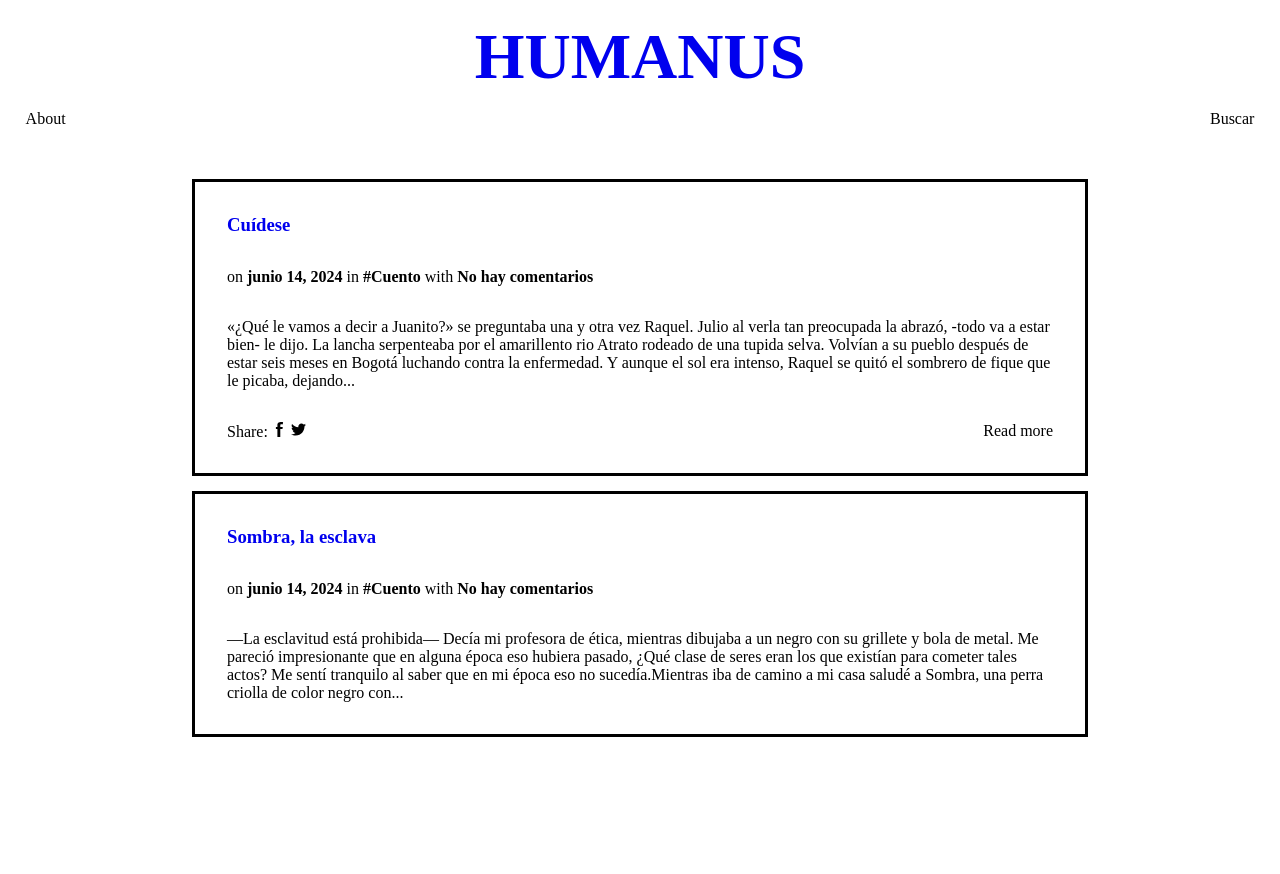
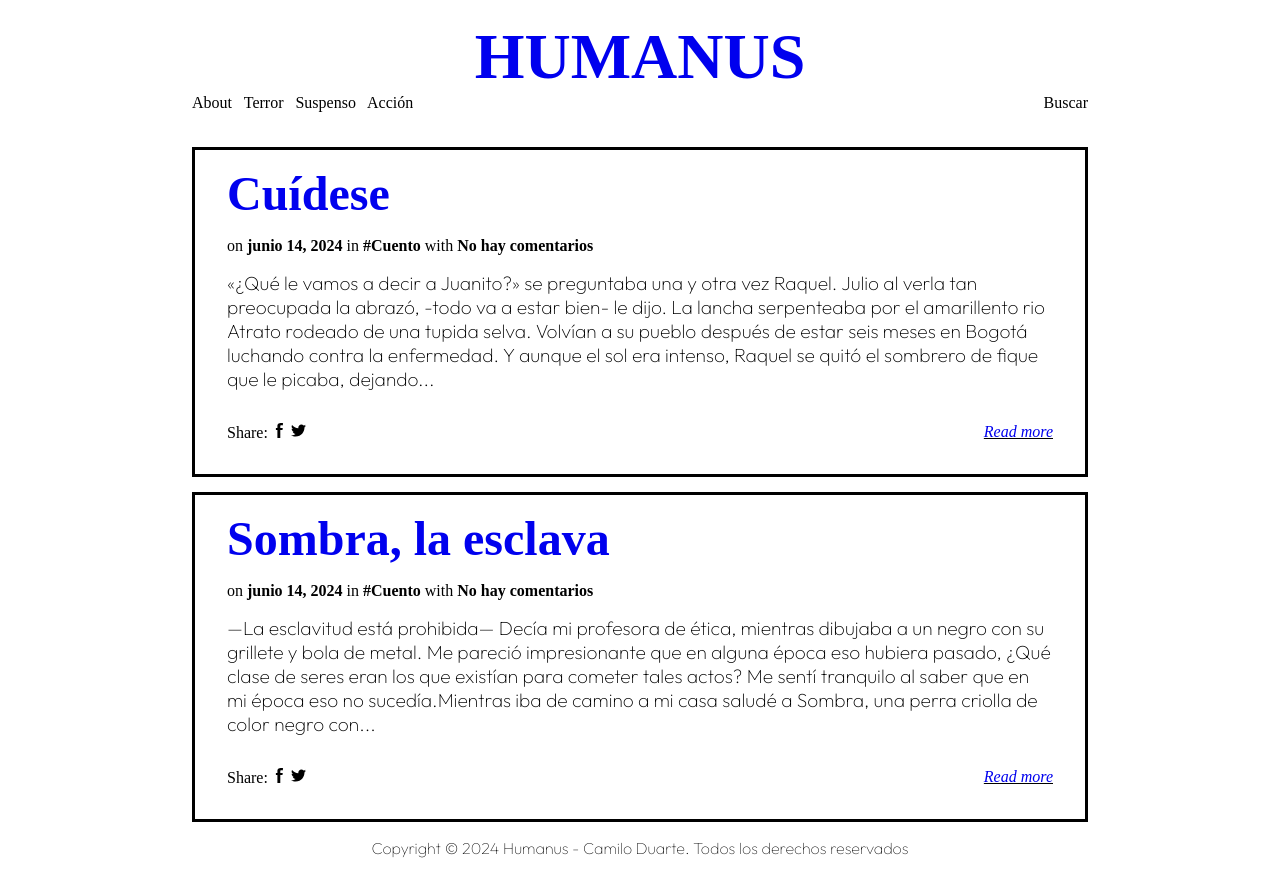
Before and after one commit to CamiloDuarte/MiPrimeraPaginaWeb, a plain HTML site: page index.html in a window 1280 px wide. Before the commit the page ends 800 px from the top, so only its background shows below. Drawn offline with Linux system fonts and the light colour scheme; a web font is replaced by a local one.

Commit message:
dejando listo pagina de inicio

```diff
--- a/css/style.css
+++ b/css/style.css
@@ -1,5 +1,7 @@
 /* Global */
 @import url('https://fonts.googleapis.com/css2?family=Grenze+Gotisch:wght@100..900&display=swap');
+@import url('https://fonts.googleapis.com/css2?family=Outfit:wght@100..900&display=swap');
+
 *{
   margin: 0;
 
@@ -26,13 +28,14 @@ a:visited {
   color:black;
 }
 
-.menu {
+.barra-menu {
   display: flex;
   justify-content: space-between;
+  margin: 0 15vw;
 }
 
 .elementos-menu {
-  padding: 1em 2vw;
+  margin-right: 8px;
 }
 /* post */
 h1, h2{
@@ -40,7 +43,9 @@ h1, h2{
 }
 
 .titulo-blog{
-  padding: 2rem 0;
+  padding: 1rem 0;
+  font-family: "Grenze Gotisch", serif;
+  font-size: 3rem;
 }
 .post {
   margin: 15px 15vw;
@@ -50,7 +55,13 @@ h1, h2{
 }
 
 .comentarios {
-  padding-bottom: 2rem;
+  padding-bottom: 1rem;
+}
+
+.resumen{
+  font-family: "Outfit", sans-serif;
+  font-size: 1.2rem;
+  font-weight: 150;
 }
 
 svg {
@@ -63,3 +74,17 @@ svg {
   display: flex;
   justify-content: space-between;
 }
+
+.Read-more{
+  text-decoration: underline;
+  font-style: italic;
+}
+
+/*foot*/
+
+footer{
+  text-align: center;
+  font-family: "Outfit", sans-serif;
+  font-weight: 100;
+  margin: 1rem 0;
+}
--- a/index.html
+++ b/index.html
@@ -9,15 +9,20 @@
   <body>
     <header>
      <h1 class="title"><a href="index.html">HUMANUS</a></h1>
-      <div class="menu">
-        <a href="" class="elementos-menu">About</a>
-        <a href="" class="elementos-menu">Buscar</a>
+      <div class="barra-menu">
+        <div class="menu">
+          <a href="" class="elementos-menu">About</a>
+          <a href="" class="elementos-menu">Terror</a>
+          <a href="" class="elementos-menu">Suspenso</a>
+          <a href="" class="elementos-menu">Acción</a>
+        </div>
+        <a href="" class="buscar">Buscar</a>
       </div>
     </header>
     <div class="post">
       <h3 class="titulo-blog"><a href="post/cuidese.html">Cuídese</a></h3>
       <p class="comentarios"> on <b>junio 14, 2024</b> in <b>#Cuento</b> with <b>No hay comentarios</b></p>
-      <p>
+      <p class="resumen">
         «¿Qué le vamos a decir a Juanito?» se preguntaba una y otra vez Raquel. Julio al verla tan preocupada la abrazó, -todo va a estar bien- le dijo. La lancha serpenteaba por el amarillento rio Atrato rodeado de una tupida selva. Volvían a su pueblo después de estar seis meses en Bogotá luchando contra la enfermedad. Y aunque el sol era intenso, Raquel se quitó el sombrero de fique que le picaba, dejando...
       </p>
       <div class="pie-post">
@@ -25,16 +30,25 @@
           <svg fill="#000000" version="1.1" xmlns="http://www.w3.org/2000/svg" xmlns:xlink="http://www.w3.org/1999/xlink" viewBox="0 0 512 512" xml:space="preserve"><g id="SVGRepo_bgCarrier" stroke-width="0"></g><g id="SVGRepo_tracerCarrier" stroke-linecap="round" stroke-linejoin="round"></g><g id="SVGRepo_iconCarrier"> <g id="7935ec95c421cee6d86eb22ecd11b7e3"> <path style="display: inline;" d="M283.122,122.174c0,5.24,0,22.319,0,46.583h83.424l-9.045,74.367h-74.379 c0,114.688,0,268.375,0,268.375h-98.726c0,0,0-151.653,0-268.375h-51.443v-74.367h51.443c0-29.492,0-50.463,0-56.302 c0-27.82-2.096-41.02,9.725-62.578C205.948,28.32,239.308-0.174,297.007,0.512c57.713,0.711,82.04,6.263,82.04,6.263 l-12.501,79.257c0,0-36.853-9.731-54.942-6.263C293.539,83.238,283.122,94.366,283.122,122.174z"> </path> </g> </g></svg>
         <svg fill="#000000" version="1.1" xmlns="http://www.w3.org/2000/svg" xmlns:xlink="http://www.w3.org/1999/xlink" viewBox="0 0 512 512" xml:space="preserve"><g id="SVGRepo_bgCarrier" stroke-width="0"></g><g id="SVGRepo_tracerCarrier" stroke-linecap="round" stroke-linejoin="round"></g><g id="SVGRepo_iconCarrier"> <g id="7935ec95c421cee6d86eb22ecd12f847"> <path style="display: inline;" d="M459.186,151.787c0.203,4.501,0.305,9.023,0.305,13.565 c0,138.542-105.461,298.285-298.274,298.285c-59.209,0-114.322-17.357-160.716-47.104c8.212,0.973,16.546,1.47,25.012,1.47 c49.121,0,94.318-16.759,130.209-44.884c-45.887-0.841-84.596-31.154-97.938-72.804c6.408,1.227,12.968,1.886,19.73,1.886 c9.55,0,18.816-1.287,27.617-3.68c-47.955-9.633-84.1-52.001-84.1-102.795c0-0.446,0-0.882,0.011-1.318 c14.133,7.847,30.294,12.562,47.488,13.109c-28.134-18.796-46.637-50.885-46.637-87.262c0-19.212,5.16-37.218,14.193-52.7 c51.707,63.426,128.941,105.156,216.072,109.536c-1.784-7.675-2.718-15.674-2.718-23.896c0-57.891,46.941-104.832,104.832-104.832 c30.173,0,57.404,12.734,76.525,33.102c23.887-4.694,46.313-13.423,66.569-25.438c-7.827,24.485-24.434,45.025-46.089,58.002 c21.209-2.535,41.426-8.171,60.222-16.505C497.448,118.542,479.666,137.004,459.186,151.787z"> </path> </g> </g></svg>
         </div>
-        <div class="Read-more">Read more</div>
+        <div class="Read-more"><a href="./post/cuidese.html">Read more</a></div>
       </div>
     </div>
     <div class="post">
       <h3 class="titulo-blog"><a href="post/sombra.html">Sombra, la esclava</a></h3>
       <p class="comentarios"> on <b>junio 14, 2024</b> in <b>#Cuento</b> with <b>No hay comentarios</b></p>
-      <p>
+      <p class="resumen">
         —La esclavitud está prohibida— Decía mi profesora de ética, mientras dibujaba a un negro con su grillete y bola de metal. Me pareció impresionante que en alguna época eso hubiera pasado, ¿Qué clase de seres eran los que existían para cometer tales actos? Me sentí tranquilo al saber que en mi época eso no sucedía.Mientras iba de camino a mi casa saludé a Sombra, una perra criolla de color negro con...
       </p>
+       <div class="pie-post">
+        <div class="share">Share:
+          <svg fill="#000000" version="1.1" xmlns="http://www.w3.org/2000/svg" xmlns:xlink="http://www.w3.org/1999/xlink" viewBox="0 0 512 512" xml:space="preserve"><g id="SVGRepo_bgCarrier" stroke-width="0"></g><g id="SVGRepo_tracerCarrier" stroke-linecap="round" stroke-linejoin="round"></g><g id="SVGRepo_iconCarrier"> <g id="7935ec95c421cee6d86eb22ecd11b7e3"> <path style="display: inline;" d="M283.122,122.174c0,5.24,0,22.319,0,46.583h83.424l-9.045,74.367h-74.379 c0,114.688,0,268.375,0,268.375h-98.726c0,0,0-151.653,0-268.375h-51.443v-74.367h51.443c0-29.492,0-50.463,0-56.302 c0-27.82-2.096-41.02,9.725-62.578C205.948,28.32,239.308-0.174,297.007,0.512c57.713,0.711,82.04,6.263,82.04,6.263 l-12.501,79.257c0,0-36.853-9.731-54.942-6.263C293.539,83.238,283.122,94.366,283.122,122.174z"> </path> </g> </g></svg>
+        <svg fill="#000000" version="1.1" xmlns="http://www.w3.org/2000/svg" xmlns:xlink="http://www.w3.org/1999/xlink" viewBox="0 0 512 512" xml:space="preserve"><g id="SVGRepo_bgCarrier" stroke-width="0"></g><g id="SVGRepo_tracerCarrier" stroke-linecap="round" stroke-linejoin="round"></g><g id="SVGRepo_iconCarrier"> <g id="7935ec95c421cee6d86eb22ecd12f847"> <path style="display: inline;" d="M459.186,151.787c0.203,4.501,0.305,9.023,0.305,13.565 c0,138.542-105.461,298.285-298.274,298.285c-59.209,0-114.322-17.357-160.716-47.104c8.212,0.973,16.546,1.47,25.012,1.47 c49.121,0,94.318-16.759,130.209-44.884c-45.887-0.841-84.596-31.154-97.938-72.804c6.408,1.227,12.968,1.886,19.73,1.886 c9.55,0,18.816-1.287,27.617-3.68c-47.955-9.633-84.1-52.001-84.1-102.795c0-0.446,0-0.882,0.011-1.318 c14.133,7.847,30.294,12.562,47.488,13.109c-28.134-18.796-46.637-50.885-46.637-87.262c0-19.212,5.16-37.218,14.193-52.7 c51.707,63.426,128.941,105.156,216.072,109.536c-1.784-7.675-2.718-15.674-2.718-23.896c0-57.891,46.941-104.832,104.832-104.832 c30.173,0,57.404,12.734,76.525,33.102c23.887-4.694,46.313-13.423,66.569-25.438c-7.827,24.485-24.434,45.025-46.089,58.002 c21.209-2.535,41.426-8.171,60.222-16.505C497.448,118.542,479.666,137.004,459.186,151.787z"> </path> </g> </g></svg>
+        </div>
+          <div class="Read-more"><a href="./post/sombra.html">Read more</a></div>
+        </div>
     </div>
-
+    <footer>
+      <p>Copyright © 2024 Humanus - Camilo Duarte. Todos los derechos reservados </p>
+    </footer>
      </body>
 </html>
```
